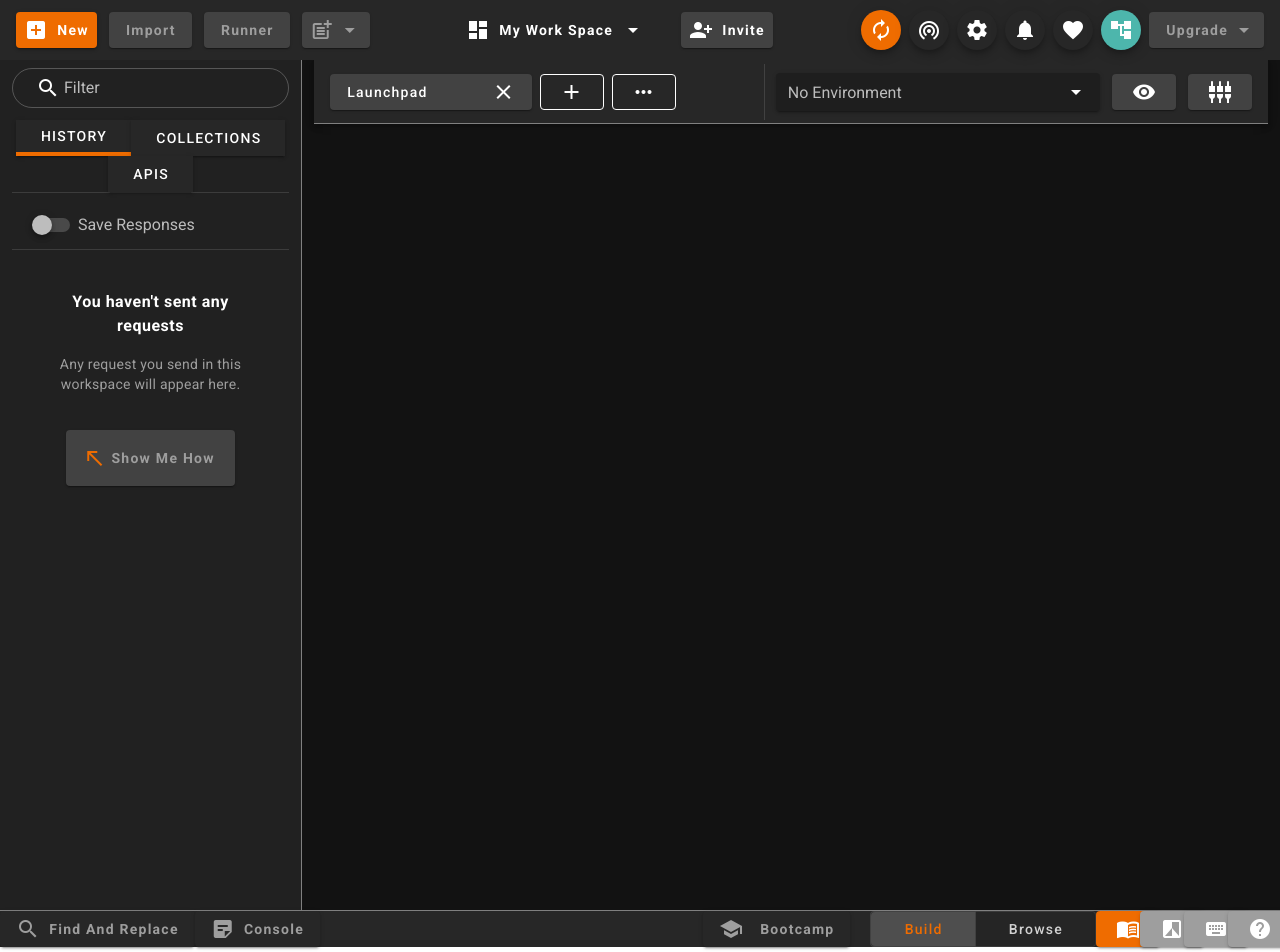
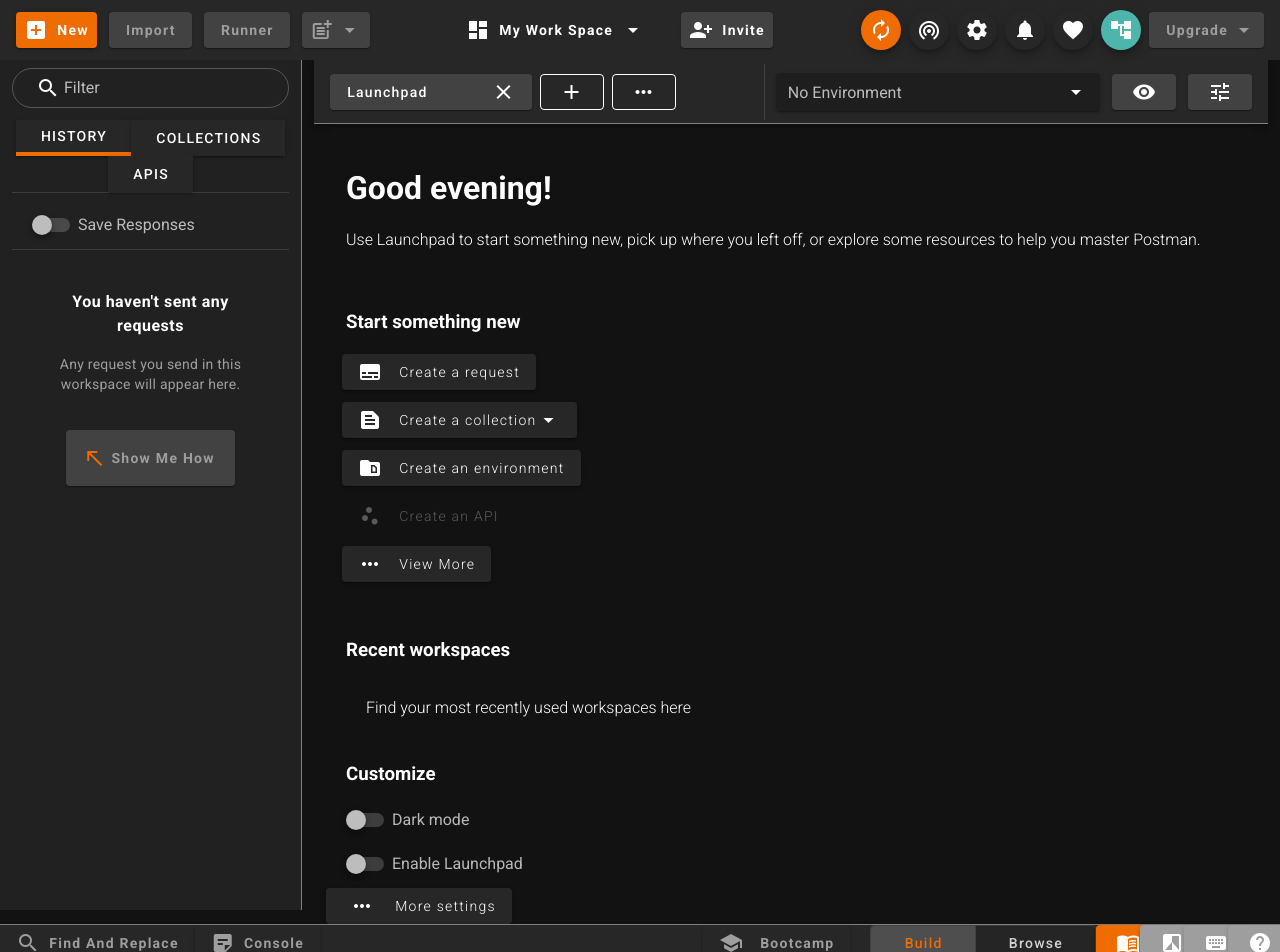
Before and after one commit to Abir-Bouhriz/Postman-UI-Clone, a Vue app: page / in a window 1280 px wide. Shown: the top 952 px of the page. Built offline with nearby package versions, Linux system fonts and the light colour scheme.

Commit message:
start and create

```diff
--- a/src/views/Home.vue
+++ b/src/views/Home.vue
@@ -28,7 +28,6 @@
               v-model="ex11"
               label="Save Responses"
               color="orange darken-3"
-              value="orange darken-3"
               hide-details>
             </v-switch>
             <v-divider></v-divider>
@@ -68,9 +67,82 @@
               <v-icon>visibility</v-icon>
             </v-btn>
             <v-btn  elevation="1" color="grey darken-3">
-              <v-icon>settings_input_composite</v-icon>
+              <v-icon>tune</v-icon>
             </v-btn>
           </v-app-bar>
+          <div class="mt-10 ml-5">
+            <h1 class="mb-4">Good evening!</h1>
+            <p class="font-weight-light">Use Launchpad to start something new, pick up where you left off, or explore some resources to help you master Postman.</p>
+          </div>
+          <v-row>
+            <v-col cols="12" lg="6">
+              <h3 class="ml-5 mt-10 mb-1">Start something new</h3>
+              <v-list style="background:transparent;">
+
+                <v-list-item>
+              <v-btn  class="custom-transform-class text-none mr-5 subheading font-weight-bold " >
+                <v-icon class="mr-2">subtitles</v-icon>
+                <span class="ml-2 font-weight-light">Create a request</span>
+              </v-btn>
+              </v-list-item>
+
+              <v-list-item>
+              <v-btn class="custom-transform-class text-none mr-5 subheading font-weight-bold " >
+                <v-icon class="mr-2">text_snippet</v-icon>
+                <span class="ml-2 font-weight-light">Create a collection</span>
+                <v-icon>arrow_drop_down</v-icon>
+              </v-btn>
+              </v-list-item>
+
+              <v-list-item>
+              <v-btn  class="custom-transform-class text-none mr-5 subheading font-weight-bold " >
+                <v-icon class="mr-2">snippet_folder</v-icon>
+                <span class="ml-2 font-weight-light">Create an environment</span>
+              </v-btn>
+              </v-list-item>
+
+              <v-list-item>
+              <v-btn text disabled class="custom-transform-class text-none mr-5 subheading font-weight-bold " >
+                <v-icon class="mr-2">scatter_plot</v-icon>
+                <span class="ml-2 font-weight-light">Create an API</span>
+              </v-btn>
+              </v-list-item>
+
+              <v-list-item>
+              <v-btn  class="custom-transform-class text-none mr-5 subheading font-weight-bold " >
+                <v-icon class="mr-2">more_horiz</v-icon>
+                <span class="ml-2 font-weight-light">View More</span>
+              </v-btn>
+              </v-list-item>
+              </v-list>
+
+              <h3 class="ml-5 mt-10 ">Recent workspaces</h3>
+              <p class="ml-10 mt-8 font-weight-light">Find your most recently used workspaces here</p>
+
+              <h3 class="ml-5 mt-10">Customize</h3>
+              <v-switch
+                class="ml-5 mb-3"
+                v-model="ex11"
+                label="Dark mode"
+                color="orange darken-3"
+                hide-details>
+            </v-switch>
+            <v-switch
+                class="ml-5 mb-3"
+                v-model="ex11"
+                label="Enable Launchpad"
+                color="orange darken-3"
+                hide-details>
+            </v-switch>
+            <v-btn  class="custom-transform-class text-none mr-5 subheading font-weight-bold " >
+                <v-icon class="mx-2">more_horiz</v-icon>
+                <span class="ml-3 font-weight-light">More settings</span>
+              </v-btn>
+            </v-col>
+            <v-col cols="12" lg="6">
+
+            </v-col>
+          </v-row>
         </v-col>
       </v-row>
     </v-app>
```
